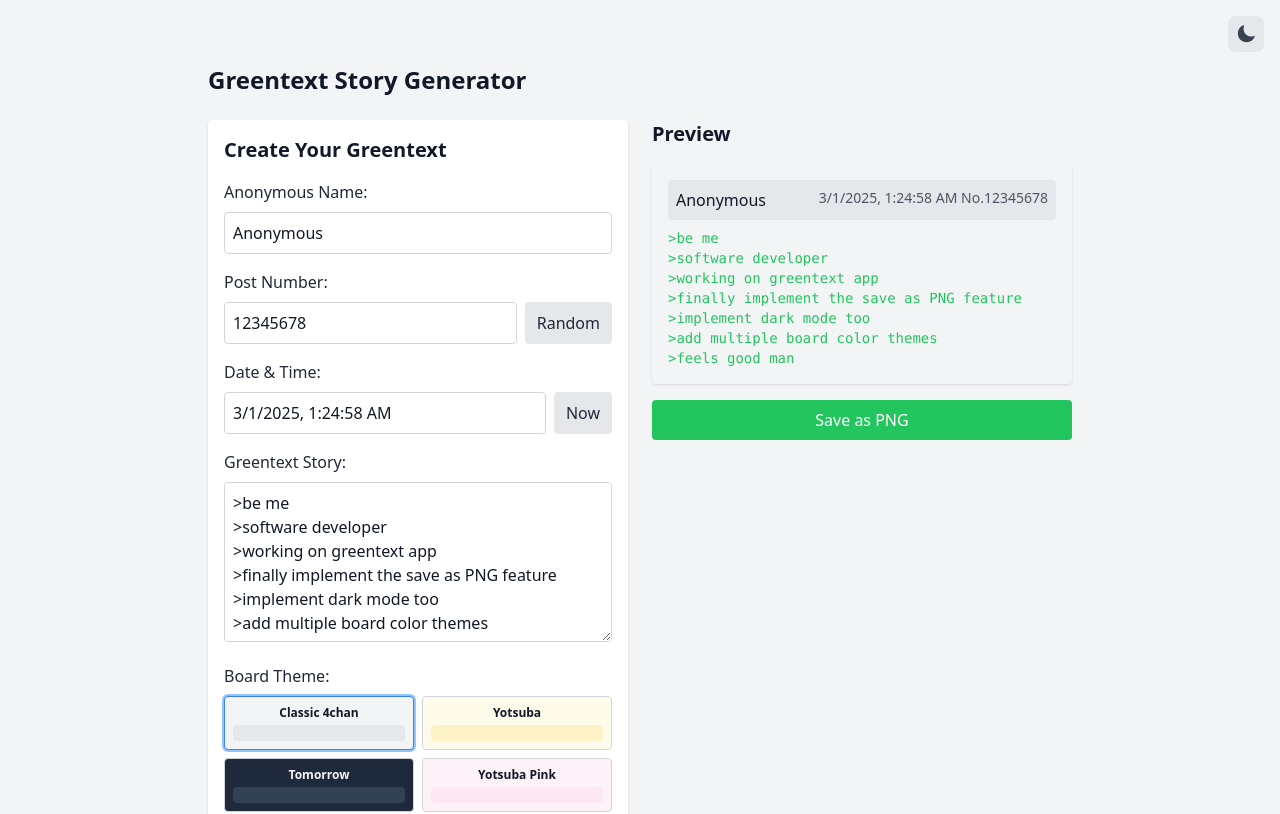
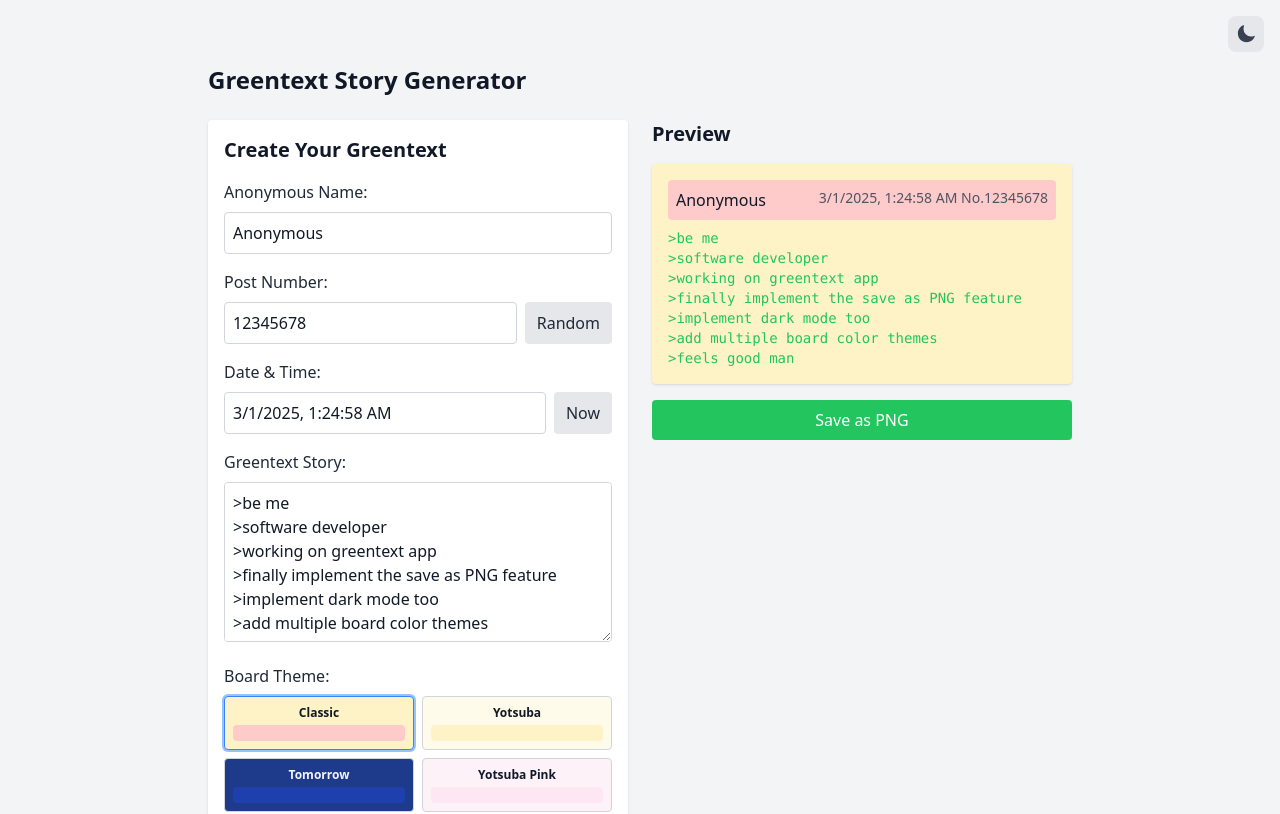
Before and after one commit to z80dev/gr33ndotlol, a React app: page / in a window 1280 px wide. Shown: the top 814 px of the page. Built offline with nearby package versions, Linux system fonts and the light colour scheme; the HTML template or start-up script is replaced by a standard one.

Commit message:
Fix board themes to better match imageboard styles with Classic /b/ and Tomorrow /biz/ themes

```diff
--- a/src/components/GreentextGenerator.jsx
+++ b/src/components/GreentextGenerator.jsx
@@ -13,12 +13,12 @@ const SAMPLE_GREENTEXT = `>be me
 // Board theme color schemes
 const BOARD_THEMES = {
   classic: {
-    name: "Classic 4chan",
-    postBg: "bg-gray-100 dark:bg-gray-800",
-    headerBg: "bg-gray-200 dark:bg-gray-700",
-    borderColor: "border-gray-300 dark:border-gray-700",
-    textColor: "text-gray-900 dark:text-gray-100",
-    secondaryText: "text-gray-600 dark:text-gray-400",
+    name: "Classic",
+    postBg: "bg-amber-100", // Light yellow background, no dark mode variant
+    headerBg: "bg-red-200", // Reddish-peach header for /b/ style
+    borderColor: "border-amber-200",
+    textColor: "text-gray-900",
+    secondaryText: "text-gray-600",
     // Green text color stays default
   },
   yotsuba: {
@@ -32,11 +32,11 @@ const BOARD_THEMES = {
   },
   tomorrow: {
     name: "Tomorrow",
-    postBg: "bg-slate-800",
-    headerBg: "bg-slate-700",
-    borderColor: "border-slate-600",
+    postBg: "bg-blue-900", // Blue background for /biz/ style
+    headerBg: "bg-blue-800", // Darker blue header
+    borderColor: "border-blue-700",
     textColor: "text-gray-100",
-    secondaryText: "text-gray-400",
+    secondaryText: "text-gray-300",
     // Green text color stays default
   },
   yotsubaPink: {
@@ -122,21 +122,20 @@ const GreentextGenerator = () => {
     // Map of Tailwind classes to actual color values
     const bgColorMap = {
       // Classic theme
-      'bg-gray-100': '#f3f4f6',
-      'bg-gray-800': '#1f2937',
+      'bg-amber-100': '#fef3c7',
       // Yotsuba theme
       'bg-amber-50': '#fffbeb',
-      // Tomorrow theme
-      'bg-slate-800': '#1e293b',
+      // Tomorrow theme (blue for /biz/)
+      'bg-blue-900': '#1e3a8a',
       // Yotsuba Pink theme
       'bg-pink-50': '#fdf2f8'
     };
 
-    // Get the theme's background class
-    const bgClass = BOARD_THEMES[boardTheme].postBg.split(' ')[darkMode ? 1 : 0];
+    // Get the theme's background class - no need to check for dark mode variants
+    const bgClass = BOARD_THEMES[boardTheme].postBg;
 
     // Return the corresponding color value or a fallback
-    return bgColorMap[bgClass] || (darkMode ? '#1f2937' : '#f3f4f6');
+    return bgColorMap[bgClass] || '#f3f4f6';
   };
 
   // Save as PNG image
@@ -351,7 +350,7 @@ const GreentextGenerator = () => {
         <ul className="list-disc pl-5 space-y-1 text-gray-800 dark:text-gray-200">
           <li>Enter text in the text area. Lines that start with "&gt;" will be green.</li>
           <li>Customize the anonymous name, post number, and date if desired.</li>
-          <li>Choose from different board themes to style your post (Classic, Yotsuba, Tomorrow, or Yotsuba Pink).</li>
+          <li>Choose from different board themes to style your post (Classic /b/, Yotsuba, Tomorrow /biz/, or Yotsuba Pink).</li>
           <li>Optionally upload an image to include with your post.</li>
           <li>The preview will update in real-time as you type.</li>
           <li>Click "Save as PNG" to download your creation as a PNG image.</li>
```
